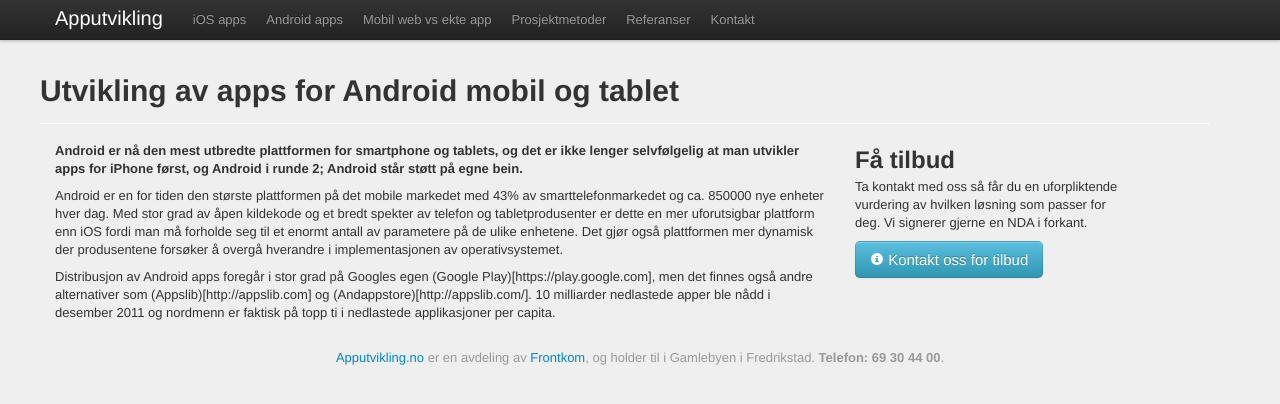
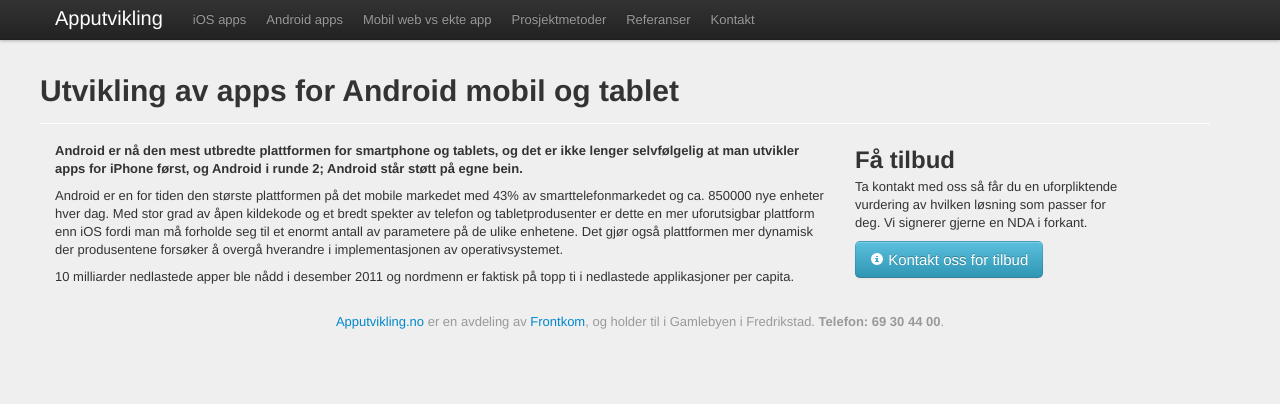
Before and after one commit to front/apputvikling, a Jekyll site: the page built from _posts/2012-04-02-android.markdown, in a window 1280 px wide. Shown: the top 404 px of the page. Built offline with Jekyll 4.4.1, drawn with Linux system fonts in a browser that asks for light colours; nearby versions of some CDN libraries; comment, search, counter and statistics services are not loaded.

Commit message:
Misc content fixes for syntax errors

```diff
--- a/_posts/2012-03-13-mobil.markdown
+++ b/_posts/2012-03-13-mobil.markdown
@@ -1,7 +1,7 @@
 ---
 layout: post
 title: Mobil
-description: Vi kan informasjon. Vår brede utviklingserfaring fra web har gitt oss uvurderlig innsikt i hvordan sluttbrukeres tanker og forventninger
+description: Vi kan informasjon. Vår utviklingserfaring fra web har gitt oss uvurderlig innsikt i hvordan sluttbrukeres tanker og forventninger
 ---
 
 - 9 av 10 solgte telefoner i Norge er en smarttelefon.
--- a/_posts/2012-04-02-android.markdown
+++ b/_posts/2012-04-02-android.markdown
@@ -1,10 +1,10 @@
 ---
 layout: post
 title: Utvikling av apps for Android mobil og tablet
-description: Android er nå den mest utbredte plattformen for smartphone og tablets, og det er ikke lenger selvfølgelig at man utvikler apps for iPhone først.
+description: Android er den mest utbredte plattformen for smartphone og tablets. Er du klar for dette markedet?
 ---
 **Android er nå den mest utbredte plattformen for smartphone og tablets, og det er ikke lenger selvfølgelig at man utvikler apps for iPhone først, og Android i runde 2; Android står støtt på egne bein.**
 
 Android er en for tiden den største plattformen på det mobile markedet med 43% av smarttelefonmarkedet og ca. 850000 nye enheter hver dag. Med stor grad av åpen kildekode og et bredt spekter av telefon og tabletprodusenter er dette en mer uforutsigbar plattform enn iOS fordi man må forholde seg til et enormt antall av parametere på de ulike enhetene. Det gjør også plattformen mer dynamisk der produsentene forsøker å overgå hverandre i implementasjonen av operativsystemet.
 
-Distribusjon av Android apps foregår i stor grad på Googles egen (Google Play)[https://play.google.com], men det finnes også andre alternativer som (Appslib)[http://appslib.com] og (Andappstore)[http://appslib.com/]. 10 milliarder nedlastede apper ble nådd i desember 2011 og nordmenn er faktisk på topp ti i nedlastede applikasjoner per capita.
+10 milliarder nedlastede apper ble nådd i desember 2011 og nordmenn er faktisk på topp ti i nedlastede applikasjoner per capita.
--- a/_posts/2012-04-02-ios.markdown
+++ b/_posts/2012-04-02-ios.markdown
@@ -3,7 +3,7 @@
 title: Utvikle apps for iPhone + iPad?
 description: Hos oss vil du få en dyktig iPhoneutvikler eller iPadutvikler til disposisjon, eller et lite team av utviklere i kombinasjon med en designer som kjenner mulighetene i iPhone/iPad grensesnittet.
 ---
-**Fortsatt har Apple det mest lukrative markedet innen apps, med en god modell for distribusjon, og med enestående produkter. Hos oss vil du få en dyktig iPhoneutvikler eller iPadutvikler til disposisjon, eller et lite team av utviklere i kombinasjon med en designer som kjenner mulighetene i iPhone/iPad grensesnittet.
+**Fortsatt har Apple det mest lukrative markedet innen apps, med en god modell for distribusjon, og med enestående produkter. Hos oss vil du få en dyktig iPhoneutvikler eller iPadutvikler til disposisjon, eller et lite team av utviklere i kombinasjon med en designer som kjenner mulighetene i iPhone/iPad grensesnittet.**
 
 Helt siden Apple revolusjonerte mobilbransjen med sitt iOS, har de vært en formidabel pådriver for å få brukere vekk fra desktopen og ut i verden ved å gi de verktøy til å gjøre tidligere utenkelige ting med en mobil enhet. iOS har kanskje vært den største enkeltfaktoren i endringene av våre digitale vaner de siden dets inntog.
 
```
Also changed, not shown: 3 other files.
